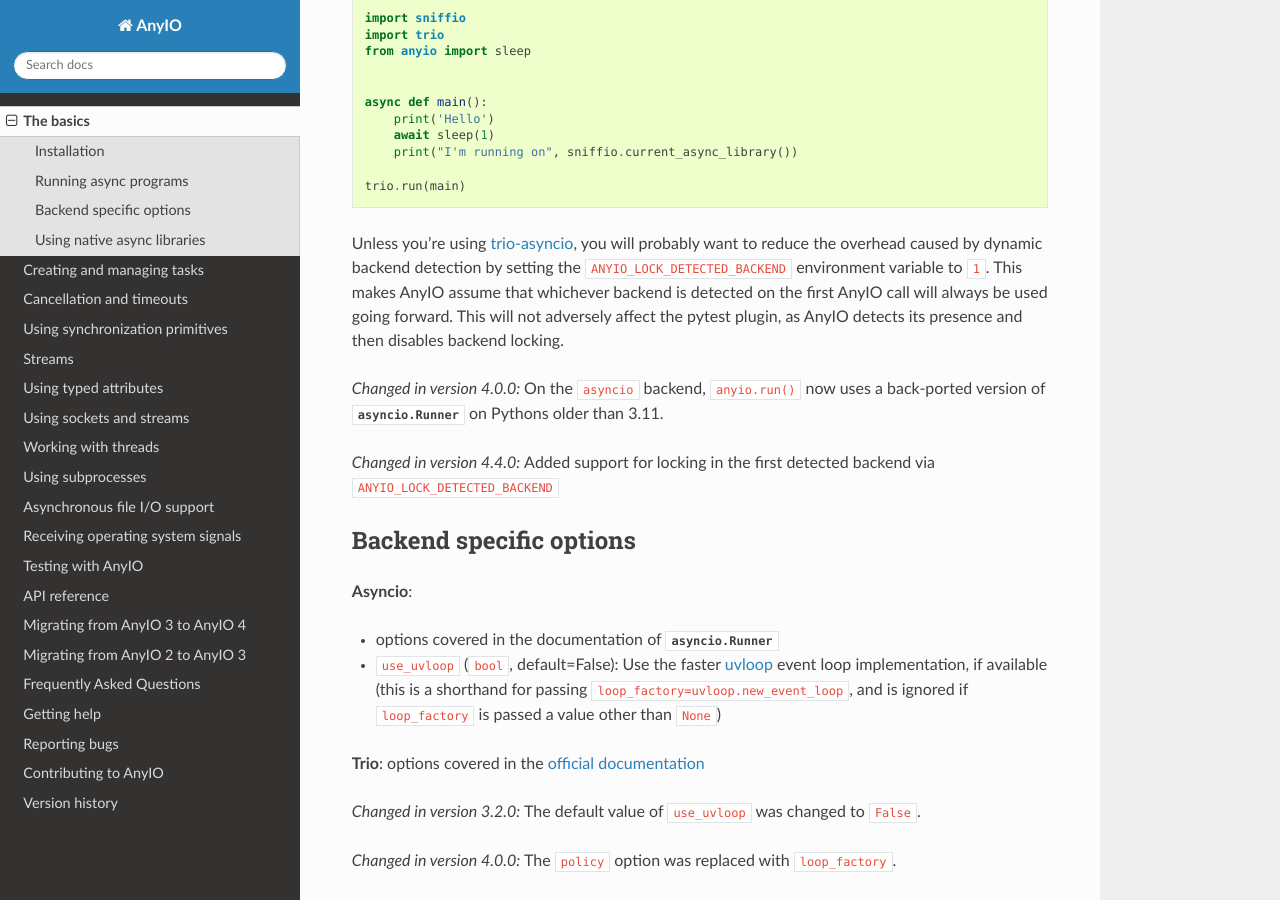
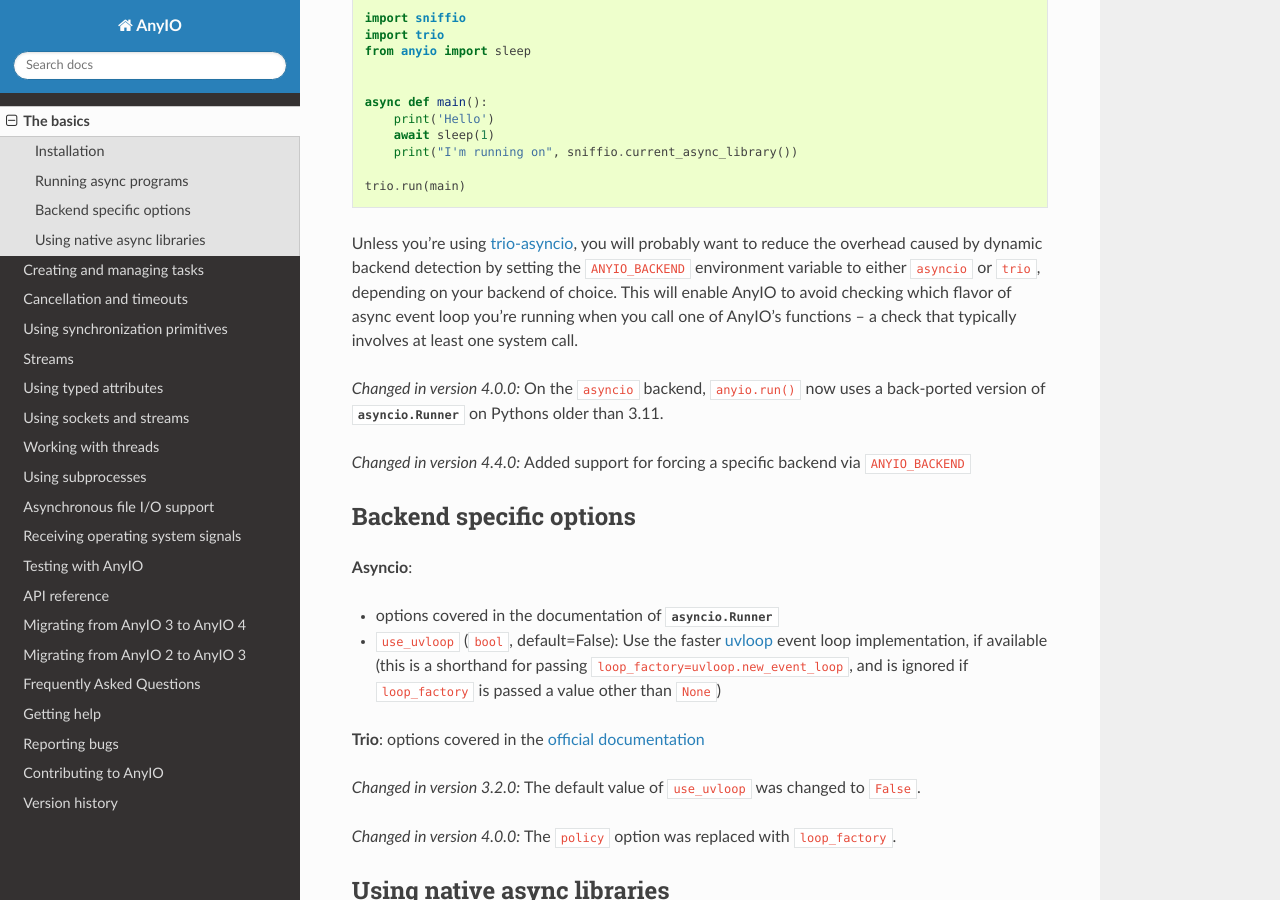
Before and after one commit to agronholm/anyio, a Sphinx documentation site: the page built from docs/basics.rst, in a window 1280 px wide and 900 px high, scrolled down 1005 px. Built offline with Sphinx 7.4.7 and the Read the Docs theme 2.0.0, drawn with Linux system fonts in a browser that asks for light colours; the version number could not be read and is left out.

Commit message:
Updated the documentation

```diff
--- a/docs/basics.rst
+++ b/docs/basics.rst
@@ -55,18 +55,17 @@
     trio.run(main)
 
 Unless you're using trio-asyncio_, you will probably want to reduce the overhead caused
-by dynamic backend detection by setting the ``ANYIO_LOCK_DETECTED_BACKEND`` environment
-variable to ``1``. This makes AnyIO assume that whichever backend is detected on the
-first AnyIO call will always be used going forward. This will not adversely affect the
-pytest plugin, as AnyIO detects its presence and then disables backend locking.
+by dynamic backend detection by setting the ``ANYIO_BACKEND`` environment variable to
+either ``asyncio`` or ``trio``, depending on your backend of choice. This will enable
+AnyIO to avoid checking which flavor of async event loop you're running when you call
+one of AnyIO's functions – a check that typically involves at least one system call.
 
 .. versionchanged:: 4.0.0
     On the ``asyncio`` backend, ``anyio.run()`` now uses a back-ported version of
     :class:`asyncio.Runner` on Pythons older than 3.11.
 
 .. versionchanged:: 4.4.0
-    Added support for locking in the first detected backend via
-    ``ANYIO_LOCK_DETECTED_BACKEND``
+    Added support for forcing a specific backend via ``ANYIO_BACKEND``
 
 .. _trio-asyncio: https://github.com/python-trio/trio-asyncio
 
```
